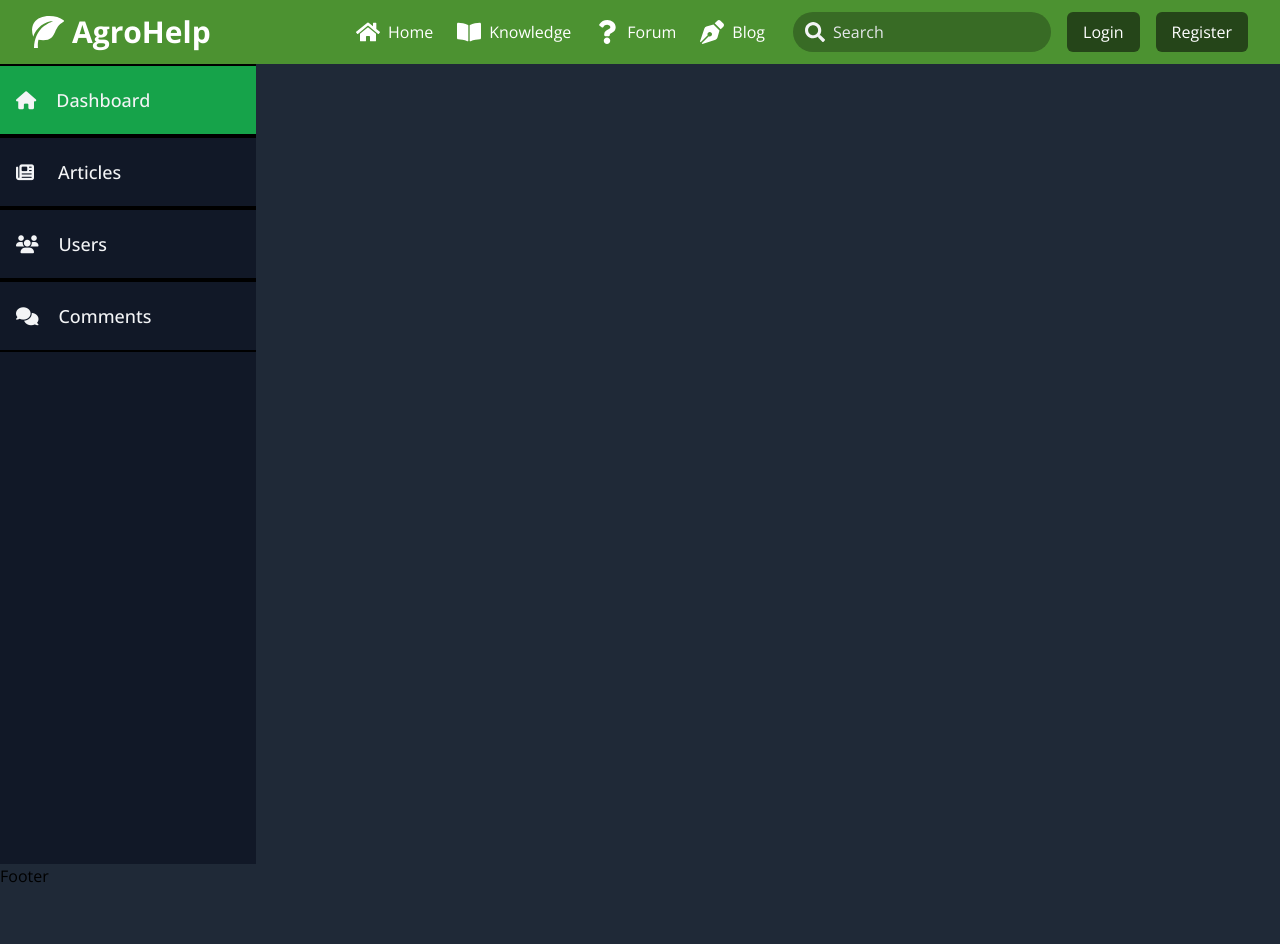
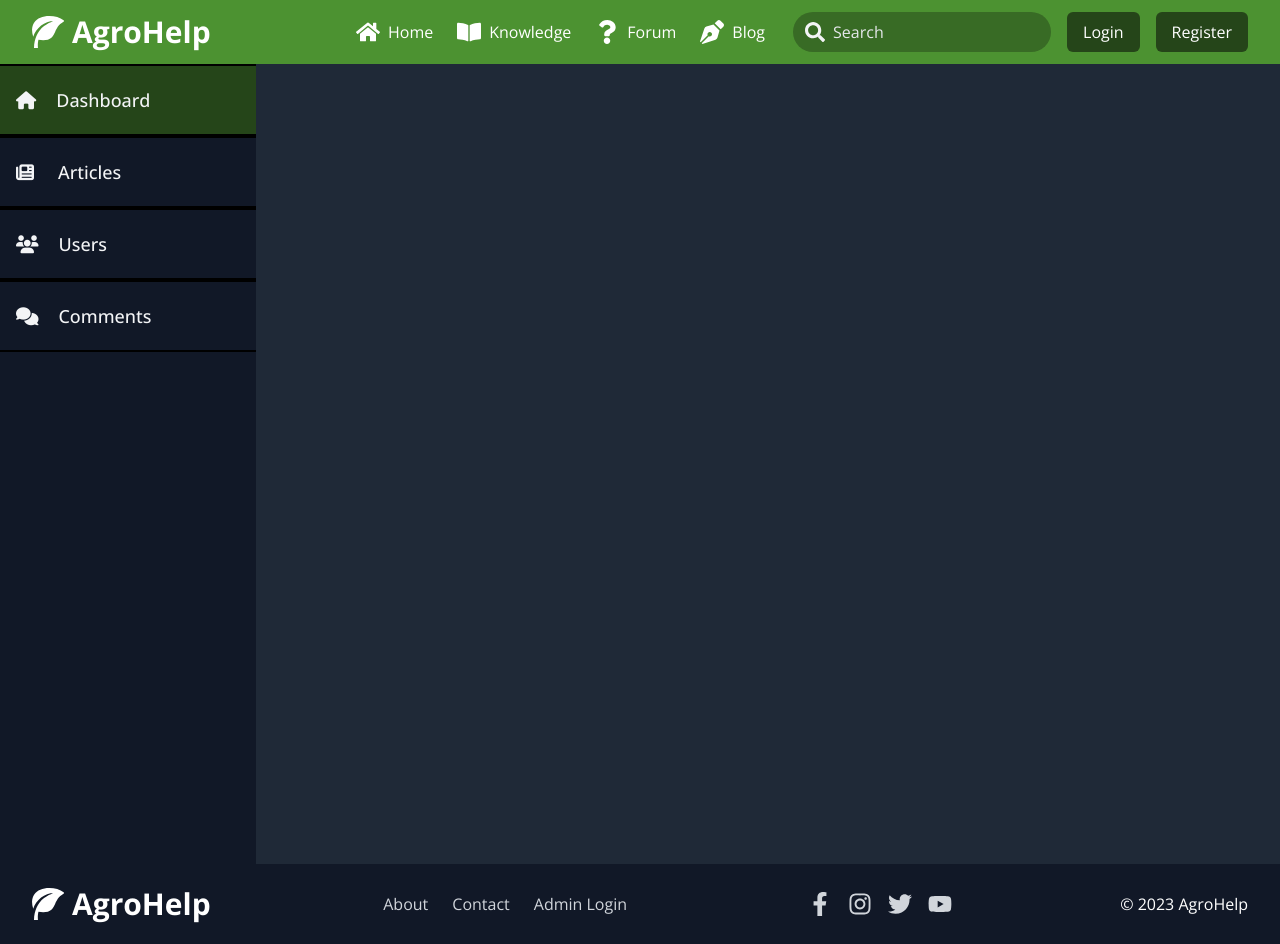
Before and after one commit to Red-Stream-Y3/AgroHelp, a React (Vite) app in the folder FrontEnd/: page /admin/blogs in a window 1280 px wide. Before the commit the page ends 888 px from the top, so only its background shows below. Built offline with nearby package versions, Linux system fonts and the light colour scheme.

Commit message:
chaneges to admin colors

```diff
--- a/FrontEnd/src/components/admin/AdminSideBar.jsx
+++ b/FrontEnd/src/components/admin/AdminSideBar.jsx
@@ -11,7 +11,7 @@ const AdminSideBar = ({ isSidebarOpen }) => {
 
   return (
     <nav
-      className={`bg-gray-900 w-64 flex-shrink-0 ${
+      className={`bg-darkbg w-64 flex-shrink-0 ${
         isSidebarOpen ? 'block' : 'hidden'
       } md:block`}
     >
@@ -22,8 +22,8 @@ const AdminSideBar = ({ isSidebarOpen }) => {
               to="/admin/dashboard"
               className={`flex items-center py-5 px-4 text-lg text-gray-100 ${
                 activeLink === 'dashboard'
-                  ? 'bg-green-600'
-                  : 'bg-gray-900 hover:bg-green-700'
+                  ? 'bg-primarydark'
+                  : 'bg-darkbg hover:bg-secondary'
               } border-y-2 border-black`}
               onClick={() => handleLinkClick('dashboard')}
             >
@@ -36,8 +36,8 @@ const AdminSideBar = ({ isSidebarOpen }) => {
               to="/admin/manage-articles"
               className={`flex items-center py-5 px-4 text-lg text-gray-100 ${
                 activeLink === 'manage-articles'
-                  ? 'bg-green-600'
-                  : 'bg-gray-900 hover:bg-green-700'
+                  ? 'bg-primarydark'
+                  : 'bg-darkbg hover:bg-secondary'
               } border-y-2 border-black`}
               onClick={() => handleLinkClick('manage-articles')}
             >
@@ -50,8 +50,8 @@ const AdminSideBar = ({ isSidebarOpen }) => {
               to="/admin/manage-users"
               className={`flex items-center py-5 px-4 text-lg text-gray-100 ${
                 activeLink === 'manage-users'
-                  ? 'bg-green-600'
-                  : 'bg-gray-900 hover:bg-green-700'
+                  ? 'bg-primarydark'
+                  : 'bg-darkbg hover:bg-secondary'
               } border-y-2 border-black`}
               onClick={() => handleLinkClick('manage-users')}
             >
@@ -64,8 +64,8 @@ const AdminSideBar = ({ isSidebarOpen }) => {
               to="/admin/manage-comments"
               className={`flex items-center py-5 px-4 text-lg text-gray-100 ${
                 activeLink === 'manage-comments'
-                  ? 'bg-green-600'
-                  : 'bg-gray-900 hover:bg-green-700'
+                  ? 'bg-primarydark'
+                  : 'bg-darkbg hover:bg-secondary'
               } border-y-2 border-black`}
               onClick={() => handleLinkClick('manage-comments')}
             >
--- a/FrontEnd/src/components/common/Footer.jsx
+++ b/FrontEnd/src/components/common/Footer.jsx
@@ -1,9 +1,38 @@
-import React from 'react'
+import React from 'react';
+import { Link } from 'react-router-dom';
+import { FaFacebookF, FaInstagram, FaTwitter, FaYoutube } from 'react-icons/fa';
+import { ImLeaf } from 'react-icons/im';
 
 const Footer = () => {
   return (
-    <div>Footer</div>
-  )
-}
+    <footer className="bg-darkbg text-gray-300 py-5">
+      <div className="container mx-auto px-4 md:px-6 lg:px-8 flex flex-col md:flex-row items-center justify-between">
+        <div className="flex items-center">
+            <Link to="/" className="flex-shrink-0 flex items-center">
+                <ImLeaf className="h-8 w-8 text-white" />
+                <span className="text-white font-extrabold ml-2 text-3xl">AgroHelp</span>
+            </Link>
+        </div>
+        <div className="flex flex-wrap justify-center py-2">
+          <Link to="/about" className="mx-3 my-2 md:my-0 hover:text-white">About</Link>
+          <Link to="/contact" className="mx-3 my-2 md:my-0 hover:text-white">Contact</Link>
+          <Link to="/admin" className="mx-3 my-2 md:my-0 hover:text-white">Admin Login</Link>
+        </div>
+        <div className="flex items-center py-2">
+          <a href="https://facebook.com" className="mx-2 hover:text-white"><FaFacebookF className="text-2xl" /></a>
+          <a href="https://instagram.com" className="mx-2 hover:text-white"><FaInstagram className="text-2xl" /></a>
+          <a href="https://twitter.com" className="mx-2 hover:text-white"><FaTwitter className="text-2xl" /></a>
+          <a href="https://youtube.com" className="mx-2 hover:text-white"><FaYoutube className="text-2xl" /></a>
+        </div>
 
-export default Footer
+        <div className="flex flex-col md:flex-row items-center py-2">
+          <div className="flex items-center">
+            <span className="text-white font-light">© 2023 AgroHelp</span>
+          </div>
+        </div>
+      </div>
+    </footer>
+  );
+};
+
+export default Footer;
```
Also changed, not shown: 1 other file (tests, documents, lock files or other folders).
